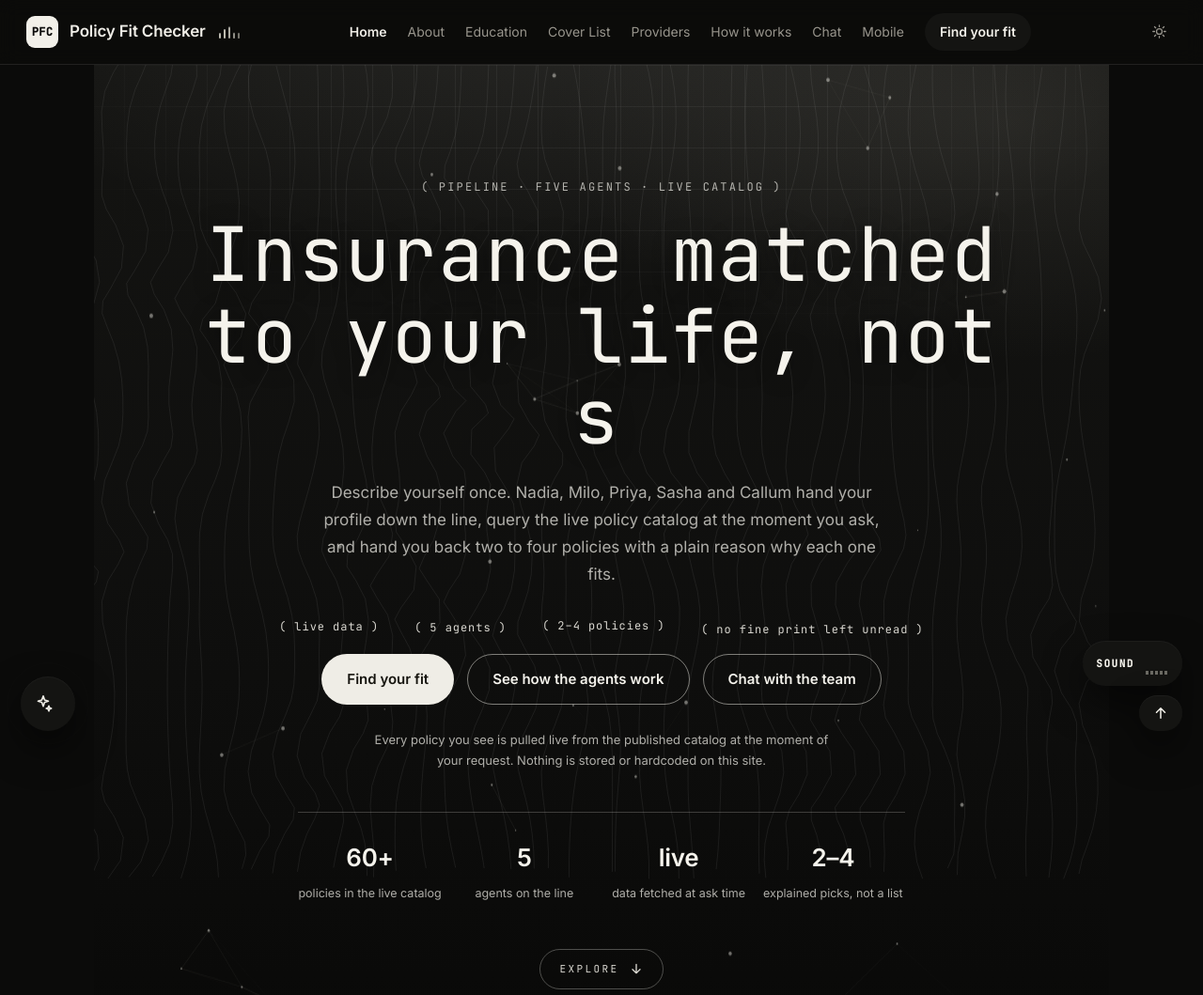
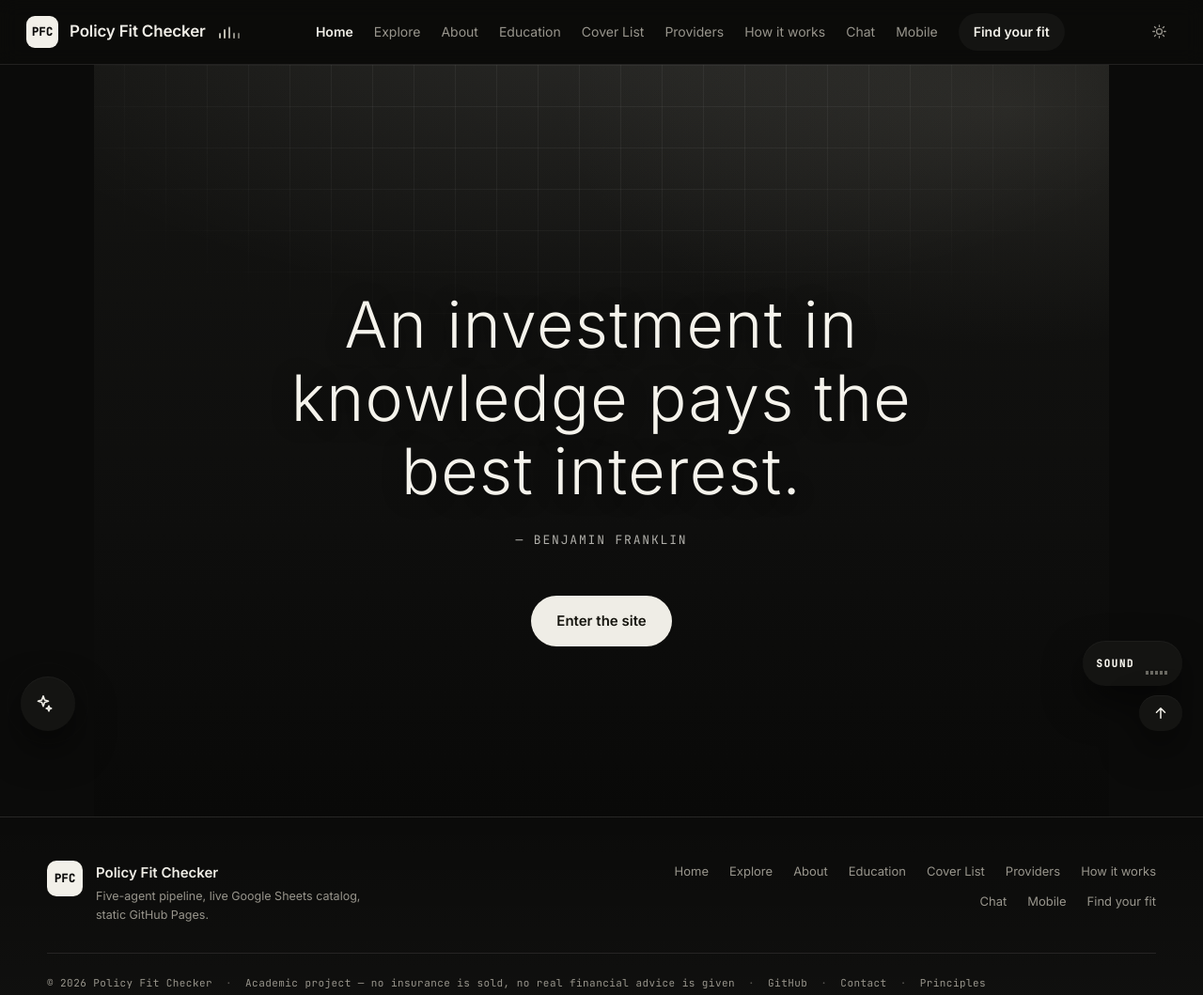
Before and after one commit to Mimi-obodo/policy-fit-checker, a plain HTML site: page index.html in a window 1280 px wide. Shown: the top 1059 px of the page at 94% size. Drawn offline with Linux system fonts and the light colour scheme.

Commit message:
Add Benjamin Franklin quote landing page; move hero to home.html as second page

```diff
--- a/index.html
+++ b/index.html
@@ -3,8 +3,8 @@
 <head>
 <meta charset="UTF-8">
 <meta name="viewport" content="width=device-width, initial-scale=1.0">
-<title>Policy Fit Checker: insurance matched to your life, not sorted by price</title>
-<meta name="description" content="Five specialised AI agents work through the live policy catalog and hand your profile to each other, so you get a short, explained shortlist that actually fits your life.">
+<title>Policy Fit Checker</title>
+<meta name="description" content="An investment in knowledge pays the best interest. — Benjamin Franklin">
 <meta name="theme-color" content="#0B0B0A">
 <link rel="preconnect" href="https://fonts.googleapis.com">
 <link rel="preconnect" href="https://fonts.gstatic.com" crossorigin>
@@ -15,43 +15,16 @@
 
 <main>
 
-  <!-- ================= HERO: typewriter + imaging ================= -->
-  <section class="hero" aria-labelledby="hero-title">
-    <div class="hero-bg" data-parallax="-0.08" aria-hidden="true"></div>
-    <canvas id="bgCanvas" class="bg-canvas" data-parallax="-0.04" aria-hidden="true"></canvas>
-    <div id="heroWaves" class="hero-waves" aria-hidden="true"></div>
+  <!-- ================= HERO: quote ================= -->
+  <section class="hero quote-hero" aria-labelledby="quote-text">
+    <div class="hero-bg" aria-hidden="true"></div>
 
-    <p class="hero-eyebrow reveal">( pipeline · five agents · live catalog )</p>
-    <h1 class="hero-title" id="hero-title">
-      <span class="type-line" id="typeLine" aria-label="Insurance matched to your life, not sorted by price."></span><span class="type-caret" aria-hidden="true"></span>
-    </h1>
-    <p class="hero-lede reveal">Describe yourself once. Nadia, Milo, Priya, Sasha and Callum hand your profile down the line, query the live policy catalog at the moment you ask, and hand you back two to four policies with a plain reason why each one fits.</p>
+    <blockquote class="quote">
+      <p class="quote-text" id="quote-text">An investment in knowledge pays the best interest.</p>
+      <cite class="quote-attribution">&mdash; Benjamin Franklin</cite>
+    </blockquote>
 
-    <div class="hero-tags" aria-hidden="true">
-      <span class="hero-tag tag-a">( live data )</span>
-      <span class="hero-tag tag-b">( 5 agents )</span>
-      <span class="hero-tag tag-c">( 2–4 policies )</span>
-      <span class="hero-tag tag-d">( no fine print left unread )</span>
-    </div>
-
-    <div class="hero-actions reveal">
-      <a class="btn btn-primary" href="match.html">Find your fit</a>
-      <a class="btn btn-ghost" href="how.html">See how the agents work</a>
-      <a class="btn btn-ghost" href="chat.html">Chat with the team</a>
-    </div>
-    <p class="hero-note reveal">Every policy you see is pulled live from the published catalog at the moment of your request. Nothing is stored or hardcoded on this site.</p>
-
-    <div class="hero-stats" aria-label="Key facts about Policy Fit Checker">
-      <div class="hero-stat"><b>60+</b><span>policies in the live catalog</span></div>
-      <div class="hero-stat"><b>5</b><span>agents on the line</span></div>
-      <div class="hero-stat"><b>live</b><span>data fetched at ask time</span></div>
-      <div class="hero-stat"><b>2–4</b><span>explained picks, not a list</span></div>
-    </div>
-
-    <a class="scroll-to-cta" href="about.html" aria-label="Scroll down to discover">
-      <span class="scroll-cta-text">Explore</span>
-      <svg viewBox="0 0 24 24" width="16" height="16" aria-hidden="true"><path d="M12 5v14m0 0 6-6m-6 6-6-6" fill="none" stroke="currentColor" stroke-width="2" stroke-linecap="round" stroke-linejoin="round"/></svg>
-    </a>
+    <a class="btn btn-primary quote-enter" href="home.html">Enter the site</a>
   </section>
 
 </main>
--- a/shell.js
+++ b/shell.js
@@ -16,6 +16,7 @@
 
   var PAGES = [
     { href: "index.html", label: "Home" },
+    { href: "home.html", label: "Explore" },
     { href: "about.html", label: "About" },
     { href: "education.html", label: "Education" },
     { href: "cover.html", label: "Cover List" },
--- a/styles.css
+++ b/styles.css
@@ -569,6 +569,22 @@ button.node:focus-visible { outline: 2px solid var(--accent); outline-offset: 3p
 .hero .btn-primary:hover { background: #D9D6CB; }
 .hero .btn-ghost { color: #F5F3EC; border-color: rgba(239, 237, 230, 0.5); }
 .hero .btn-ghost:hover { background: rgba(239, 237, 230, 0.12); }
+
+/* Quote landing page (index) */
+.quote-hero { align-items: center; }
+.quote { margin: 0; }
+.quote-text {
+  font-family: var(--font-display); font-weight: 300;
+  font-size: clamp(38px, 5.6vw, 68px); line-height: 1.15;
+  letter-spacing: 0.02em; color: #F5F3EC; margin: 0 auto; max-width: 18ch;
+  text-shadow: 0 2px 24px rgba(0, 0, 0, 0.45);
+}
+.quote-attribution {
+  display: block; margin-top: 24px; font-style: normal;
+  font-family: var(--font-mono); font-size: 13px; letter-spacing: 0.14em;
+  text-transform: uppercase; color: rgba(239, 237, 230, 0.72);
+}
+.quote-enter { margin-top: 48px; }
 
 /* Scroll-to-discover */
 .scroll-to-cta {
```
Also changed, not shown: home.html (added, +62 -0 lines).
